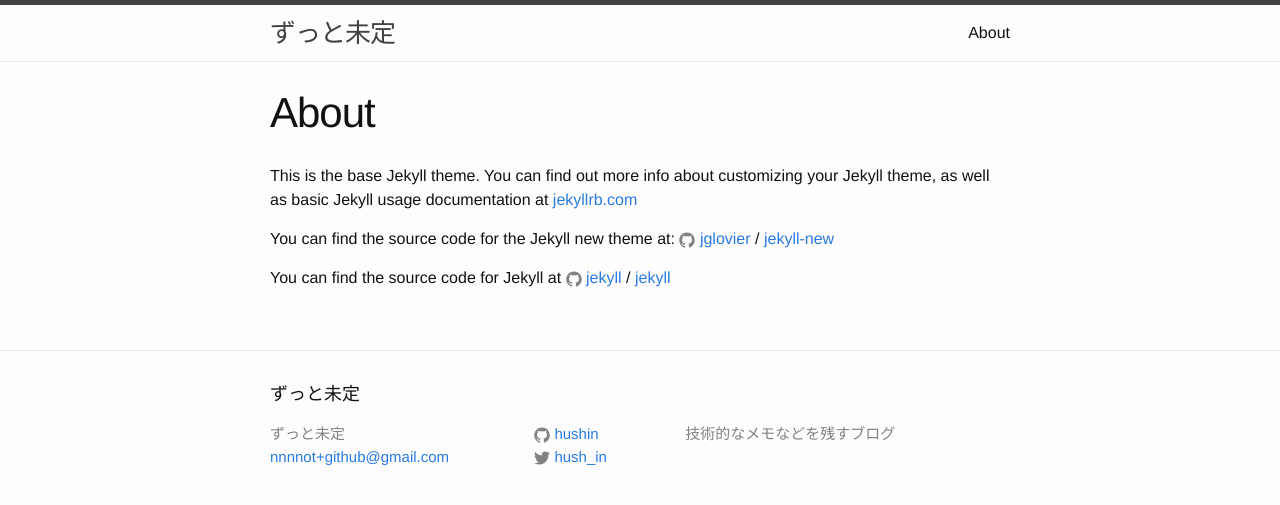
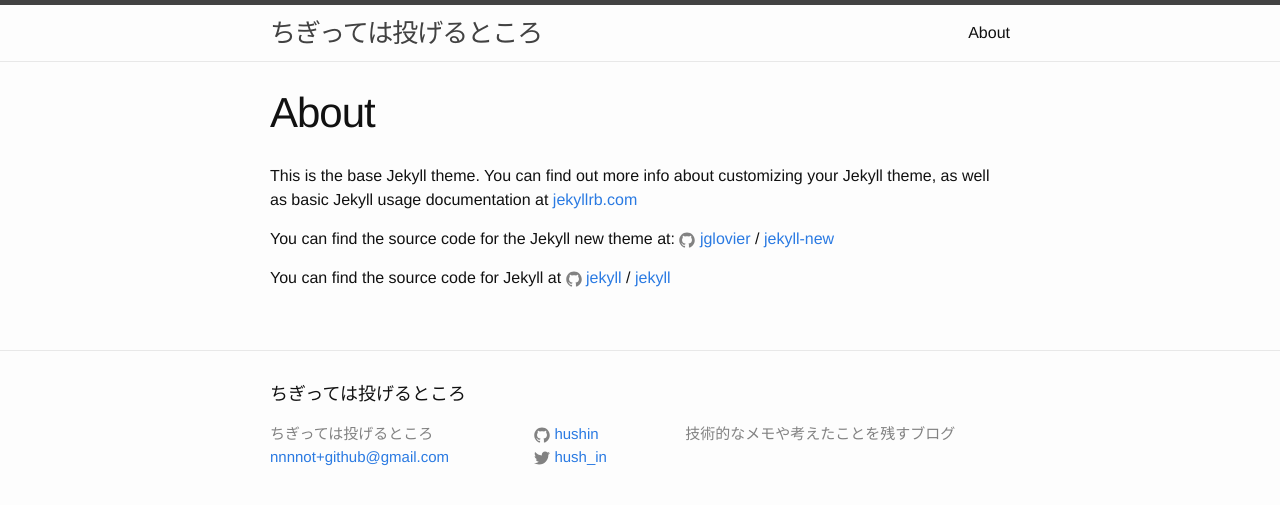
Before and after one commit to hushin/hushin.github.io, a Jekyll site: the page built from about.md, in a window 1280 px wide. Shown: the top 505 px of the page. Built offline with Jekyll 4.4.1, drawn with Linux system fonts in a browser that asks for light colours.

Commit message:
タイトル修正

```diff
--- a/_config.yml
+++ b/_config.yml
@@ -6,9 +6,9 @@
 # 'jekyll serve'. If you change this file, please restart the server process.
 
 # Site settings
-title: ずっと未定
+title: ちぎっては投げるところ
 email: nnnnot+github@gmail.com
-description: "技術的なメモなどを残すブログ"
+description: "技術的なメモや考えたことを残すブログ"
 baseurl: "" # the subpath of your site, e.g. /blog
 url: "http://hushin-text.fdempa.com" # the base hostname & protocol for your site
 twitter_username: hush_in
```
